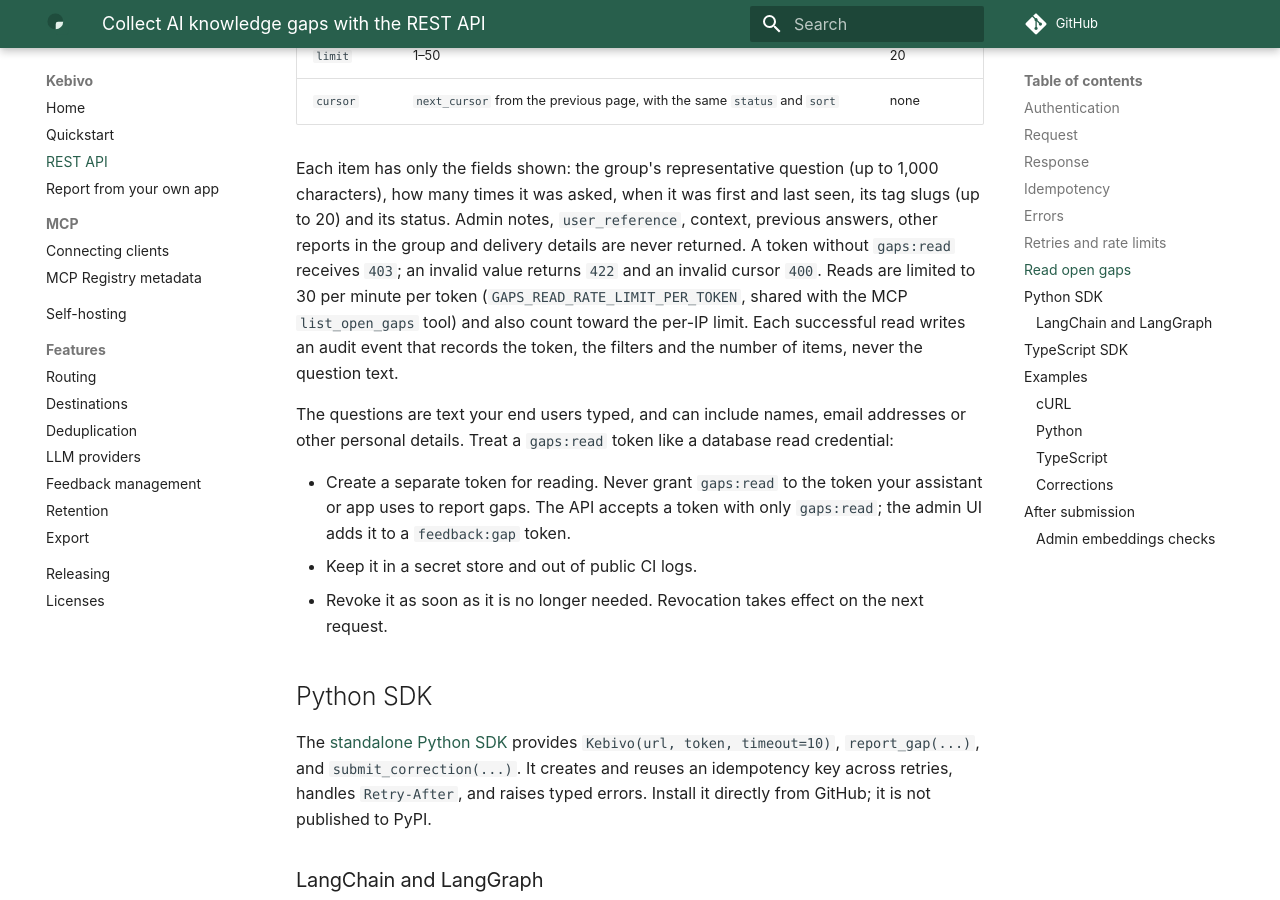
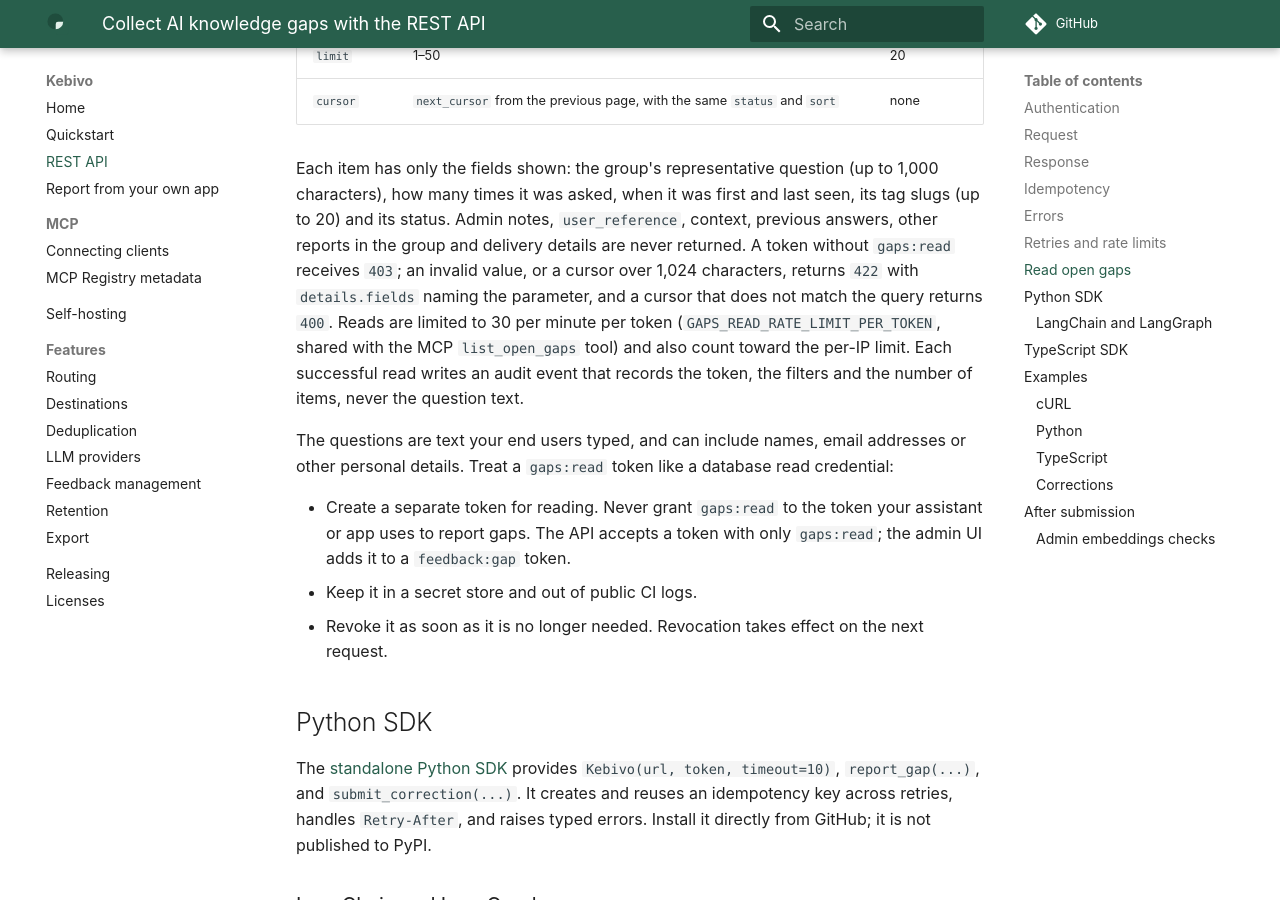
Before and after one commit to OCNAI/kebivo, an MkDocs documentation site: the page built from docs/rest-api.md, in a window 1280 px wide and 900 px high, scrolled down 5348 px. Built offline with MkDocs 1.6.1 and Material for MkDocs 9.7.7, drawn with Linux system fonts in a browser that asks for light colours.

Commit message:
Floor opentelemetry-api at 1.45.2 and document the gaps 422 shape
A lock refresh can no longer resolve a version affected by
GHSA-mf5v-w3w3-f6cg, which mcp and fastapi pull in unpinned.

Signed-off-by: OCNAI <155850614+OCNAI@users.noreply.github.com>

```diff
--- a/docs/rest-api.md
+++ b/docs/rest-api.md
@@ -153,7 +153,7 @@ curl -s "$KEBIVO_URL/api/v1/groups?status=open&sort=occurrences&limit=2" \
 | `limit` | 1–50 | 20 |
 | `cursor` | `next_cursor` from the previous page, with the same `status` and `sort` | none |
 
-Each item has only the fields shown: the group's representative question (up to 1,000 characters), how many times it was asked, when it was first and last seen, its tag slugs (up to 20) and its status. Admin notes, `user_reference`, context, previous answers, other reports in the group and delivery details are never returned. A token without `gaps:read` receives `403`; an invalid value returns `422` and an invalid cursor `400`. Reads are limited to 30 per minute per token (`GAPS_READ_RATE_LIMIT_PER_TOKEN`, shared with the MCP `list_open_gaps` tool) and also count toward the per-IP limit. Each successful read writes an audit event that records the token, the filters and the number of items, never the question text.
+Each item has only the fields shown: the group's representative question (up to 1,000 characters), how many times it was asked, when it was first and last seen, its tag slugs (up to 20) and its status. Admin notes, `user_reference`, context, previous answers, other reports in the group and delivery details are never returned. A token without `gaps:read` receives `403`; an invalid value, or a cursor over 1,024 characters, returns `422` with `details.fields` naming the parameter, and a cursor that does not match the query returns `400`. Reads are limited to 30 per minute per token (`GAPS_READ_RATE_LIMIT_PER_TOKEN`, shared with the MCP `list_open_gaps` tool) and also count toward the per-IP limit. Each successful read writes an audit event that records the token, the filters and the number of items, never the question text.
 
 The questions are text your end users typed, and can include names, email addresses or other personal details. Treat a `gaps:read` token like a database read credential:
 
--- a/pyproject.toml
+++ b/pyproject.toml
@@ -12,6 +12,8 @@ dependencies = [
   "fastapi==0.143.3",
   "httpx==0.28.1",
   "mcp==2.3.0",
+  # Floor for GHSA-mf5v-w3w3-f6cg; mcp and fastapi pull it in unpinned.
+  "opentelemetry-api>=1.45.2",
   "sqlalchemy==2.0.41",
   "starlette==1.8.0",
   "uvicorn[standard]==0.34.2",
```
Also changed, not shown: 2 other files.
